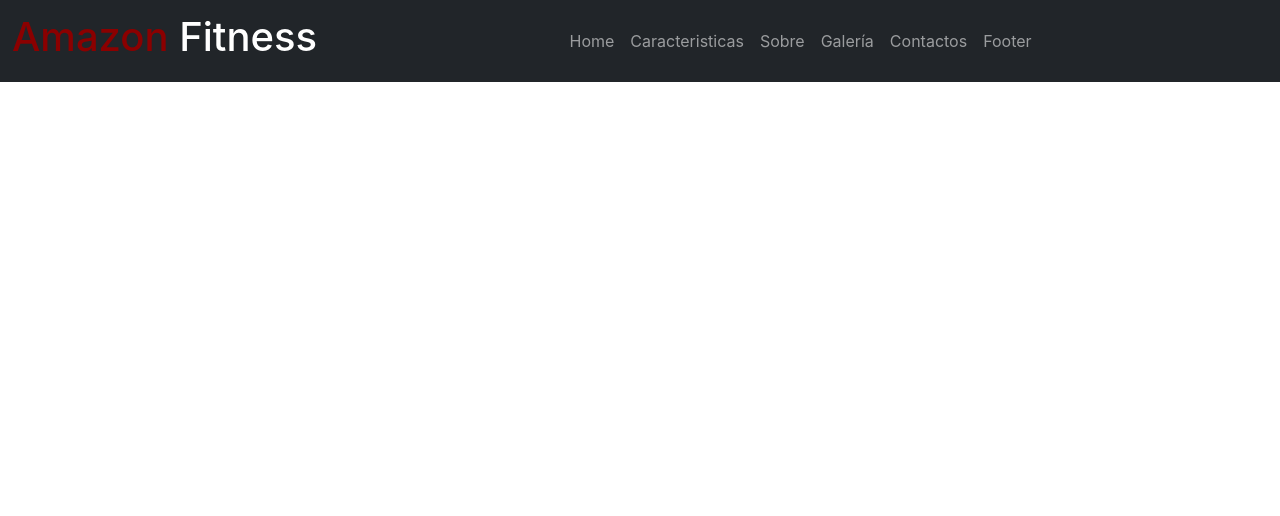
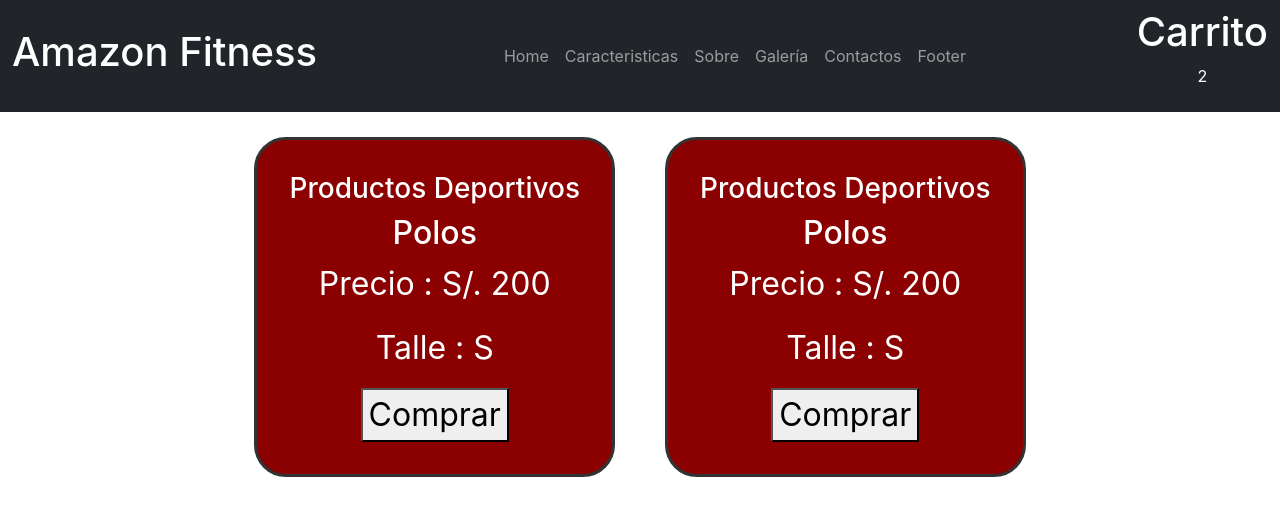
Before and after one commit to ricardohoycode/AplicacionenReact-Amazonas.Fitness, a React (Create React App) app: page / in a window 1280 px wide. Shown: the top 516 px of the page. Built offline with nearby package versions, Linux system fonts and the light colour scheme.

Commit message:
Agregué CartWidget en mi Navbar

```diff
--- a/package.json
+++ b/package.json
@@ -3,10 +3,14 @@
   "version": "0.1.0",
   "private": true,
   "dependencies": {
+    "@fortawesome/free-solid-svg-icons": "^6.1.0",
+    "@fortawesome/react-fontawesome": "^0.1.18",
     "@testing-library/jest-dom": "^5.16.2",
     "@testing-library/react": "^12.1.4",
     "@testing-library/user-event": "^13.5.0",
     "bootstrap": "^5.1.3",
+    "boxicons": "^2.1.2",
+    "i": "^0.3.7",
     "react": "^17.0.2",
     "react-dom": "^17.0.2",
     "react-router-dom": "^6.2.2",
--- a/public/index.html
+++ b/public/index.html
@@ -10,6 +10,9 @@
 
     <link rel="manifest" href="%PUBLIC_URL%/manifest.json" />
 
+    <!-- font awesome cdn link-->
+    <link rel="stylesheet" href="https://cdnjs.cloudflare.com/ajax/libs/font-awesome/5.15.4/css/all.min.css">
+
     <link href="https://cdn.jsdelivr.net/npm/bootstrap@5.1.3/dist/css/bootstrap.min.css" rel="stylesheet" integrity="sha384-1BmE4kWBq78iYhFldvKuhfTAU6auU8tT94WrHftjDbrCEXSU1oBoqyl2QvZ6jIW3" crossorigin="anonymous">
     <title>miaplicacion Amazon-fitness</title>
   </head>
--- a/src/App.css
+++ b/src/App.css
@@ -1,104 +1,16 @@
 .App {
   text-align: center;
-
-}
-body{
-  overflow-x: hidden;
-}
-header {
-  width: 100%;
-  display: -webkit-box;
-  display: -ms-flexbox;
-  display: flex;
-  -webkit-box-align: center;
-      -ms-flex-align: center;
-          align-items: center;
-  -webkit-box-pack: justify;
-      -ms-flex-pack: justify;
-          justify-content: space-between;
-  position: fixed;
-  background: #333;
-  top: 0;
-  left: 0;
-  padding: 2rem 3rem;
-  z-index: 10;
 }
 
-header nav ul {
-  list-style: none;
-  display: -webkit-box;
-  display: -ms-flexbox;
-  display: flex;
-  -webkit-box-align: center;
-      -ms-flex-align: center;
-          align-items: center;
-  -ms-flex-pack: distribute;
-      justify-content: space-around;
-}
-
-header nav ul li {
-  margin: 2rem .9rem;
+.App h2 {
   color: #fff;
 }
-
-header nav ul li a {
-  font-size: 2rem;
-  text-decoration: none;
+.App p{
   color: #fff;
 }
-
-header nav ul li a:hover {
-  background: #E6022D;
-  border-radius: 4px;
+.Card{
+  display: block;
 }
-
-header .fa-bars {
-  font-size: 4rem;
-  color: #E6022D;
-  cursor: pointer;
-  margin: 0 2rem;
-  z-index: 20;
-  display: none;
-}
-
-header .logo {
-  margin: 0 2.5rem;
-}
-
-header .logo a {
-  text-decoration: none;
-}
-
-header .logo a h1 {
-  font-size: 3rem;
+.App h1{
   color: #fff;
 }
-
-header .logo a h1 span {
-  color: #E6022D;
-}
-
-.navbar-nav a:hover{
-  background: darkred;
-  border-radius: 4px;
-}
-
-.navbar-brand span{
-  color: darkred;
-}
-
-@media (prefers-reduced-motion: no-preference) {
-  .App-logo {
-    animation: App-logo-spin infinite 20s linear;
-  }
-}
-
-
-@keyframes App-logo-spin {
-  from {
-    transform: rotate(0deg);
-  }
-  to {
-    transform: rotate(360deg);
-  }
-}
--- a/src/App.js
+++ b/src/App.js
@@ -1,19 +1,21 @@
-import './App.css'
-import {BrowserRouter as Router, Swicht, Route} from 'react-router-dom'
+import './App.css';
+import {BrowserRouter as Router, Swicht, Route} from 'react-router-dom';
 import Navbar from './components/navegacion/Navbar';
-
-
-
-
+import ProductosLista from './components/ProductosLista/ProductosLista';
+import { Children } from 'react';
+import CartWidget from './components/navegacion/CartWidget/CartWidget'
 
 function App() {
 
+  return (
 
-  return (
-  <Router>
-    <Navbar/>
-  </Router>
+    <div className='App'>
+      <Navbar/>
+      <ProductosLista/>
+      <ProductosLista/>
 
+
+    </div>
   );
 }
 
--- /dev/null
+++ b/src/components/Card/Card.css
@@ -0,0 +1,11 @@
+.conatainer-cards{
+    display: inline-block;
+    border: 3px solid #333;
+    background: darkred;
+    color: #fff;
+    margin: 25px;
+    padding: 2rem;
+    border-radius: 2rem;
+    font-size: 2rem;
+    text-align: center;
+}
--- /dev/null
+++ b/src/components/Card/Card.js
@@ -0,0 +1,14 @@
+import './Card.css'
+
+export default function Card(props){
+
+    return (
+        <div className='cards-item'>
+            {console.log("console dentro de render")}
+            <h2>{props.title}</h2>
+            <p>Precio : S/. {props.price}</p>
+            <p>Talle : {props.talle}</p>
+            <button> Comprar </button>
+        </div>
+      )
+    }
--- /dev/null
+++ b/src/components/ProductosLista/ProductosLista.js
@@ -0,0 +1,16 @@
+import { Children } from "react"
+import Card from "../Card/Card"
+
+
+const ProductosLista = () => {
+
+    return(
+        <div className="conatainer-cards">
+             <h3>Productos Deportivos</h3>
+            <Card title='Polos' talle='S' price={200} />
+        </div>
+
+    )
+}
+
+export default ProductosLista;
--- /dev/null
+++ b/src/components/navegacion/CartWidget/CartWidget.js
@@ -0,0 +1,12 @@
+
+
+const CartWidget = () => {
+  return (
+    <div className="App">
+        <h1>Carrito</h1>
+        <p>2</p>
+    </div>
+  )
+}
+
+export default CartWidget
--- a/src/components/navegacion/Navbar.js
+++ b/src/components/navegacion/Navbar.js
@@ -1,5 +1,7 @@
 import React from 'react'
-import {a} from 'react-router-dom'
+import './Navbar.css'
+import CartWidget from './CartWidget/CartWidget';
+
 
 const Navbar = () => {
   return (
@@ -8,9 +10,6 @@
         <nav className="navbar navbar-expand-lg navbar-dark bg-dark">
             <div className="container-fluid">
                 <a className="navbar-brand" href="#"><h1><span>Amazon</span> Fitness</h1></a>
-                <button className="navbar-toggler" type="button" data-bs-toggle="collapse" data-bs-target="#navbarNavAltMarkup" aria-controls="navbarNavAltMarkup" aria-expanded="false" aria-label="Toggle navigation">
-                <span className="navbar-toggler-icon"></span>
-                </button>
                 <div className="collapse navbar-collapse" id="navbarNavAltMarkup">
                 <div className="navbar-nav mx-auto">
                     <a className="nav-link" href="#">Home</a>
@@ -20,10 +19,10 @@
                     <a className="nav-link" href="#">Contactos</a>
                     <a className="nav-link" href="#">Footer</a>
                 </div>
+                <CartWidget/>
                 </div>
             </div>
         </nav>
-
     </div>
   )
 }
```
Also changed, not shown: src/components/navegacion/Navbar.css (added), 1 other file (tests, documents, lock files or other folders).
